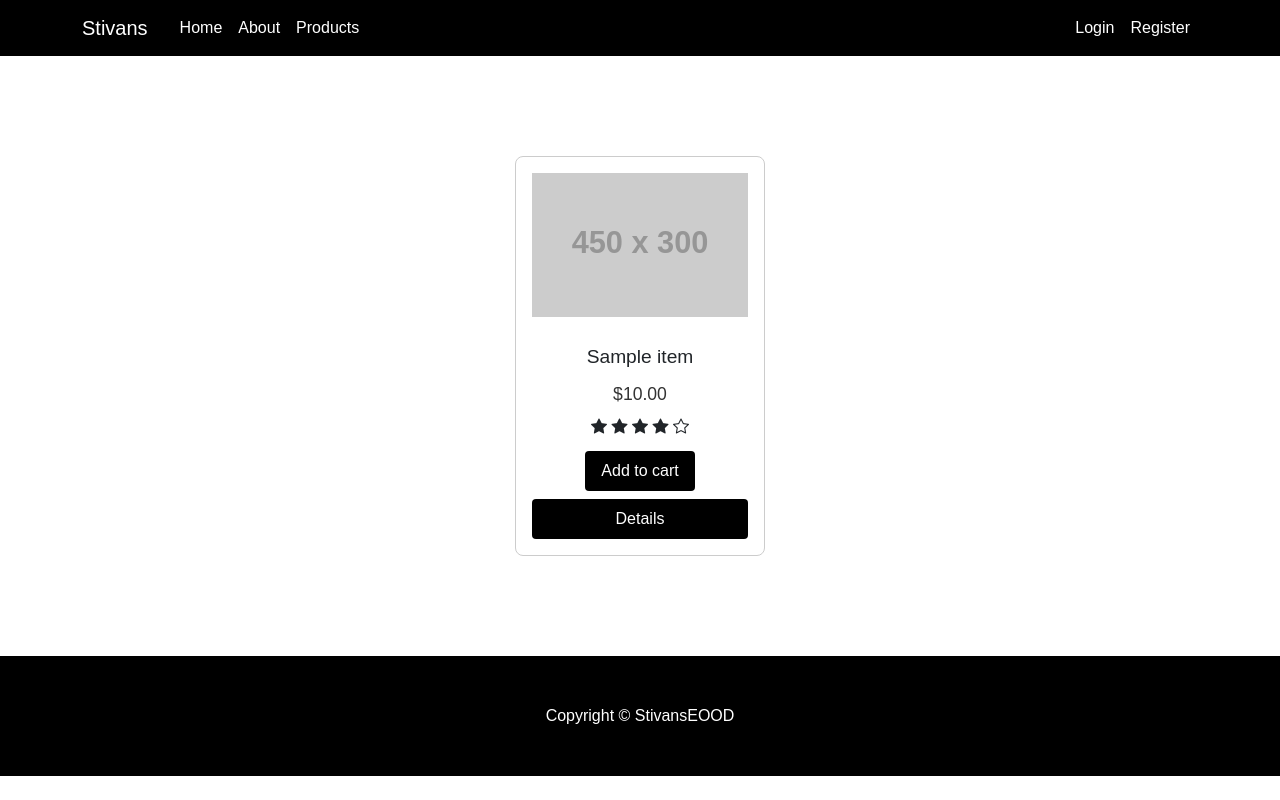
After one commit to TonyDamov/9th-Grade-Script-Classes-Project, a Django app: page /products/ in a window 1280 px wide. The commit adds this page. Run offline with Django 5.2, Linux system fonts and the light colour scheme; tables that the repository leaves empty hold one stand-in row (values such as "Sample post"); grey boxes labelled with a size stand in for pictures from a placeholder-image service; some libraries are stand-ins or nearby versions.

Commit message:
Added a page for displaying all products and a page for the details of a single product. Some patching on the frontend

```diff
--- a/Stivans/catalogue/templates/catalogue/about.html
+++ b/Stivans/catalogue/templates/catalogue/about.html
@@ -1,5 +1,6 @@
 {% extends "catalogue/base.html" %}
 {% block content %}
+
 
     <h1>About us</h1>
     <p>We are a company which specialises in making protective and stylish clothes. </p>
@@ -17,7 +18,6 @@
         <h4>For contact:</h4>
         <p>Call +359 89 494 1234 or email at stivans-support@gmail.com</p>
     </footer>
-
 <style>
     p {
         margin: 10px 50px;
--- a/Stivans/catalogue/templates/catalogue/base.html
+++ b/Stivans/catalogue/templates/catalogue/base.html
@@ -1,8 +1,9 @@
 {% load static %}
+
+
 <!DOCTYPE html>
 <html>
 <head>
-
     <!-- Required meta tags -->
     <meta charset="utf-8">
     <meta name="viewport" content="width=device-width, initial-scale=1, shrink-to-fit=no">
@@ -11,12 +12,15 @@
     <link rel="stylesheet" href="https://maxcdn.bootstrapcdn.com/bootstrap/4.0.0/css/bootstrap.min.css" integrity="sha384-Gn5384xqQ1aoWXA+058RXPxPg6fy4IWvTNh0E263XmFcJlSAwiGgFAW/dAiS6JXm" crossorigin="anonymous">
 
     <!--<link rel="stylesheet" type="text/css" href="{% static 'blog/main.css' %}"> -->
+    <!-- Favicon-->
+    <link rel="icon" type="image/x-icon" href="assets/favicon.ico" />
+    <!-- Bootstrap icons-->
+    <link href="https://cdn.jsdelivr.net/npm/bootstrap-icons@1.5.0/font/bootstrap-icons.css" rel="stylesheet" />
+    <!-- Core theme CSS (includes Bootstrap)-->
+    <link href="{% static 'css/styles.css' %}" rel="stylesheet" />
 
-    {% if title %}
-        <title>Django Blog - {{ title }}</title>
-    {% else %}
-        <title>Django Blog</title>
-    {% endif %}
+    <title>{{ title }}</title>
+
 </head>
 <body>
     <header class="site-header" style="padding-bottom: 3.5rem;margin: 0px;">
@@ -61,6 +65,10 @@
             {% endfor %}
           {% endif %}
           {% block content %}{% endblock %}
+
+          <footer class="py-5"style="background-color:black;">
+            <div class="container"><p class="m-0 text-center text-white">Copyright &copy; StivansEOOD</p></div>
+        </footer>
         </div>
       </div>
     </main>
--- /dev/null
+++ b/Stivans/catalogue/templates/catalogue/products.html
@@ -0,0 +1,129 @@
+{% extends "catalogue/base.html" %}
+{% load static %}
+{% block content %}
+
+<style>
+    body {
+        font-family: Arial, sans-serif;
+    }
+    .product-list {
+        display: flex;
+        list-style-type: none;
+        padding: 0;
+        margin-top: 100px;
+        margin-bottom: 100px;
+        margin-left: 30px;
+        margin-right: 30px;
+        justify-content: center;
+        gap: 20px;
+    }
+    .product-card {
+        border: 1px solid #ccc;
+        border-radius: 8px;
+        padding: 16px;
+        text-align: center;
+        width: 250px;
+        height: 400px; /* Adjusted height to accommodate additional space */
+        display: flex;
+        flex-direction: column;
+        justify-content: space-between; /* Vertically center items */
+    }
+    .product-image {
+        width: 100%;
+        height: auto;
+        margin-bottom: 16px;
+    }
+    .product-name {
+        font-size: 1.2em;
+        margin: 0.5em 0;
+    }
+    .product-price {
+        font-size: 1.1em;
+        color: #333;
+    }
+    .product-rating {
+        margin-top: auto; /* Push to the bottom */
+        text-align: center;
+    }
+    .product-rating div {
+        display: inline-block;
+    }
+    .product-button, .details-button {
+        display: inline-block;
+        padding: 8px 16px;
+        margin-top: 12px;
+        background-color: #000;
+        color: #fff;
+        border: none;
+        border-radius: 4px;
+        text-decoration: none;
+    }
+    .product-button:hover, .details-button:hover {
+        background-color: #333;
+        text-decoration: none;
+        color:#fff
+    }
+    .details-button {
+        margin-top: 8px;
+    }
+</style>
+
+<section>
+    <ul class="product-list">
+        {% for item in items %}
+        <li class="product-card">
+            <img class="product-image" src="https://dummyimage.com/450x300/dee2e6/6c757d.jpg" alt="...">
+            <div class="product-name">{{item.name}}</div>
+            <div class="product-price">${{item.price}}</div>
+            <div class="product-rating">
+                {% if item.rating >= 1 %}
+                    <div class="bi-star-fill"></div> <!-- full star -->
+                {% elif item.rating >= 0.5 %}
+                    <div class="bi-star-half"></div> <!-- half star -->
+                {% else %}
+                    <div class="bi-star"></div> <!-- empty star -->
+                {% endif %}
+
+                {% if item.rating >= 2 %}
+                    <div class="bi-star-fill"></div> <!-- full star -->
+                {% elif item.rating >= 1.5 %}
+                    <div class="bi-star-half"></div> <!-- half star -->
+                {% else %}
+                    <div class="bi-star"></div> <!-- empty star -->
+                {% endif %}
+
+                {% if item.rating >= 3 %}
+                    <div class="bi-star-fill"></div> <!-- full star -->
+                {% elif item.rating >= 2.5 %}
+                    <div class="bi-star-half"></div> <!-- half star -->
+                {% else %}
+                    <div class="bi-star"></div> <!-- empty star -->
+                {% endif %}
+
+                {% if item.rating >= 4 %}
+                    <div class="bi-star-fill"></div> <!-- full star -->
+                {% elif item.rating >= 3.5 %}
+                    <div class="bi-star-half"></div> <!-- half star -->
+                {% else %}
+                    <div class="bi-star"></div> <!-- empty star -->
+                {% endif %}
+
+                {% if item.rating >= 5 %}
+                    <div class="bi-star-fill"></div> <!-- full star -->
+                {% elif item.rating >= 4.5 %}
+                    <div class="bi-star-half"></div> <!-- half star -->
+                {% else %}
+                    <div class="bi-star"></div> <!-- empty star -->
+                {% endif %}
+            </div>
+            <form method="post" action="{% url 'add-to-cart' pk=item.id %}">
+                {% csrf_token %}
+                <button type="submit" class="product-button">Add to cart</button>
+            </form>
+            <a href="{% url 'products-detail' pk=item.id %}" class="details-button">Details</a>
+        </li>
+        {% endfor %}
+    </ul>
+</section>
+
+{% endblock content %}
--- a/Stivans/catalogue/urls.py
+++ b/Stivans/catalogue/urls.py
@@ -3,7 +3,9 @@ from . import views as catalogue_views
 
 urlpatterns = [
     path('', catalogue_views.Home, name='home'),
-    path('products/', catalogue_views.Products, name='products'),
+    path('products/', catalogue_views.Items, name='products'),
+    path('products/<int:pk>/', catalogue_views.ItemsAddToCart, name='add-to-cart'),
+    path('products/<int:pk>/details/', catalogue_views.ItemsDetail, name='products-detail'),
     path('about/', catalogue_views.About, name='about'),
-
+    path('cart/', catalogue_views.Cart, name='cart'),
 ]
--- a/Stivans/catalogue/views.py
+++ b/Stivans/catalogue/views.py
@@ -1,13 +1,49 @@
-from django.shortcuts import render
-from django.http import HttpResponse
+from django.shortcuts import render, redirect
+from django.http import HttpResponse, JsonResponse
+from .models import Item, Cart
 
 # Create your views here.
 
 def Home(request):
     return render(request, 'catalogue/home.html')
 
-def Products(request):
-    return render(request, 'catalogue/products.html')
+
 
 def About(request):
-    return render(request, 'catalogue/about.html')
+    return render(request, 'catalogue/about.html', context={'title':'About - Stivans'})
+
+
+
+def Items(request):
+    items = Item.objects.all()
+    for item in items:
+        item.rating = round(item.rating, 0)
+    return render(request, 'catalogue/products.html', context={'title':'Products - Stivans', 'items':items})
+
+
+
+def ItemsAddToCart(request, pk):
+    if request.method == 'POST':
+        if request.user.is_authenticated:
+            user = request.user
+            print(user)
+            item = Item.objects.get(id=pk)
+            Cart.objects.create(user=user,item=item)
+            return redirect('products')
+        else:
+            return redirect('login')
+
+
+
+
+
+def ItemsDetail(request, pk):
+
+    item = Item.objects.get(id=pk)
+
+    return render(request, 'catalogue/item_detail.html', {'title':'Product item.id - Stivans', 'item':item})
+
+
+
+def Carts(request):
+    render(request, 'catalogue/cart.html', context={'title':'Cart - Stivans'})
```
Also changed, not shown: Stivans/catalogue/templates/catalogue/home.html (+1 -13 lines), Stivans/catalogue/templates/catalogue/item_detail.html (added, +122 -0 lines), Stivans/catalogue/models.py (line endings or trailing spaces). Lines whose indentation alone changed are shown as unchanged.
